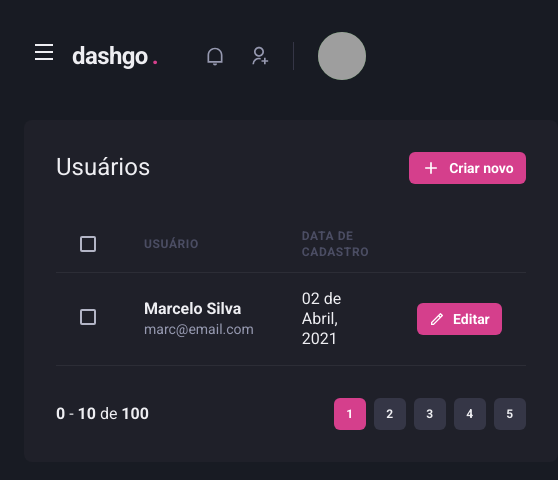
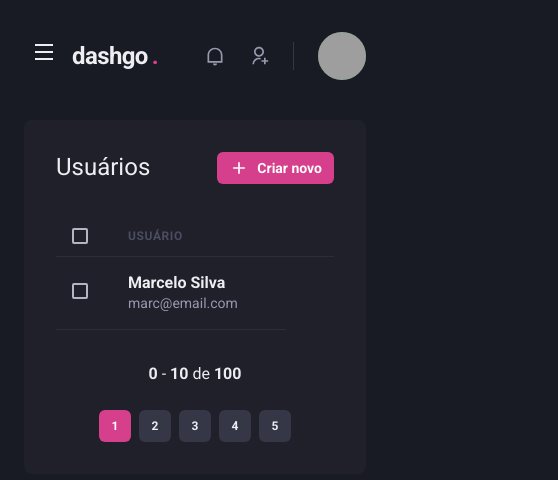
Before and after one commit to GH-Marc/Ignite-dashgo, a Next.js app: page /users in a window 390 px wide. Shown: the top 480 px of the page, 558 px wide, since content can reach past the window. Built offline with nearby package versions, Linux system fonts and the light colour scheme; grey boxes are pictures that could not be loaded.

Commit message:
:iphone: feat: Responsive users list

```diff
--- a/src/components/Pagination/index.tsx
+++ b/src/components/Pagination/index.tsx
@@ -4,7 +4,7 @@
 export function Pagination() {
   return (
     <Stack
-      direction="row"
+      direction={["column", "row"]}
       mt="8"
       justify="space-between"
       align="center"
--- a/src/pages/users/index.tsx
+++ b/src/pages/users/index.tsx
@@ -1,4 +1,4 @@
-import { Box, Button, Checkbox, Flex, Heading, Icon, Table, Tbody, Td, Th, Thead, Tr, Text } from "@chakra-ui/react";
+import { Box, Button, Checkbox, Flex, Heading, Icon, Table, Tbody, Td, Th, Thead, Tr, Text, useBreakpointValue } from "@chakra-ui/react";
 import { RiAddLine, RiPencilLine } from "react-icons/ri";
 
 import { Header } from "../../components/Header";
@@ -6,6 +6,11 @@
 import { Sidebar } from "../../components/Sidebar";
 
 export default function UserList() {
+  const isWideVersion = useBreakpointValue({
+    base: false,
+    lg: true,
+  })
+
   return (
     <Box>
       <Header />
@@ -31,17 +36,17 @@
           <Table colorScheme="whiteAlpha">
             <Thead>
               <Tr>
-                <Th px="6" color="gray.300" width="8">
+                <Th px={["4", "4", "6"]} color="gray.300" width="8">
                   <Checkbox colorScheme="pink" />
                 </Th>
                 <Th>Usuário</Th>
-                <Th>Data de cadastro</Th>
+                { isWideVersion && <Th>Data de cadastro</Th> }
                 <Th width="8"></Th>
               </Tr>
             </Thead>
             <Tbody>
               <Tr>
-                <Td px="6">
+                <Td px={["4", "4", "6"]}>
                   <Checkbox colorScheme="pink" />
                 </Td>
                 <Td>
@@ -50,7 +55,9 @@
                     <Text fontSize="sm" color="gray.300">marc@email.com</Text>
                   </Box>
                 </Td>
-                <Td>02 de Abril, 2021</Td>
+                { isWideVersion && <Td>02 de Abril, 2021</Td> }
+
+                { isWideVersion ?
                 <Td>
                   <Button
                     as="a"
@@ -61,7 +68,7 @@
                   >
                     Editar
                   </Button>
-                </Td>
+                </Td> : ''}
               </Tr>
             </Tbody>
           </Table>
```
